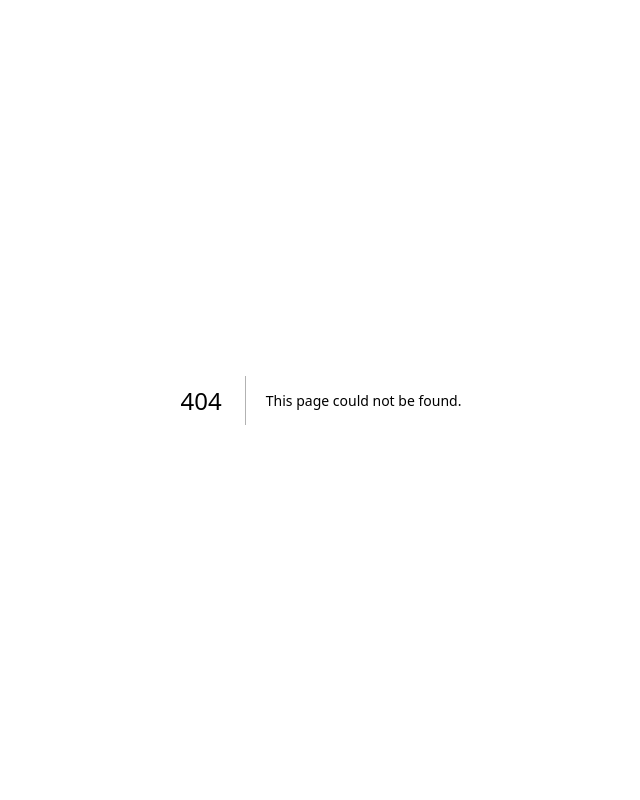
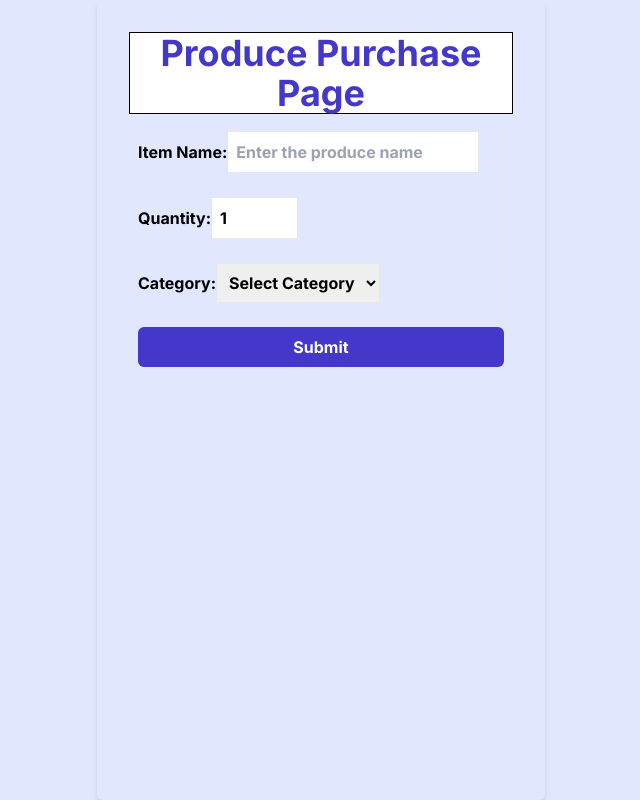
Before and after one commit to emonhundubey/cprg306-assignments, a Next.js app: page /week-4 in a window 1280 px wide. Before the commit this address had no page. Shown: the whole page, without its empty margins (319-959 px from the left). Built offline with nearby package versions, Linux system fonts and the light colour scheme.

Commit message:
week 4 update
multiple changes to colours and design

```diff
--- a/app/page.js
+++ b/app/page.js
@@ -11,7 +11,7 @@ export default function Page() {
         <Link href="/week-3">Week 3 Assignments</Link>
       </div>
       <div className="text-lg">
-        <Link href="/week-3">Week 4 Assignments</Link>
+        <Link href="/week-4">Week 4 Assignments</Link>
       </div>
     </main>
   );
--- a/app/week-3/ItemList.js
+++ b/app/week-3/ItemList.js
@@ -1,5 +1,6 @@
 import React from "react";
 import Item from "./Item";
+import NewItem from "../week-4/NewItem";
 
 const ItemList = (props) => {
   const items = [
--- /dev/null
+++ b/app/week-4/NewItem.js
@@ -0,0 +1,60 @@
+"use client";
+import { useState } from 'react';
+
+const NewItem = () => {
+  const [name, setName] = useState("");
+  const [quantity, setQuantity] = useState("1");
+  const [category, setCategory] = useState("produce");
+
+  const handleChange = (event) => {
+    setName(event.target.value.toUpperCase());
+  };
+
+  const handleSubmit = (e) => {
+    e.preventDefault();
+    console.log(name, quantity, category);
+
+    const newItem = {
+      name,
+      quantity,
+      category,
+    };
+
+    alert(`Added item:\nName: ${name}\nQuantity: ${quantity}\nCategory: ${category}`);
+  };
+  return (
+    <form className='text-black border font-bold text-md m-2 grid grid-cols-1 gap-4' onSubmit={handleSubmit}>
+      <label className="mb-2">
+        Item Name:
+        <input type="text" placeholder="Enter the produce name" value={name} onChange={handleChange} className="border p-2" />
+      </label>
+
+      <label className="mb-2">
+        Quantity:
+        <input type="number" value={quantity} onChange={(e) => setQuantity(e.target.value)} min="0" max="99" className="border p-2" />
+      </label>
+
+      <label className="mb-2">
+        Category:
+        <select value={category} onChange={(e) => setCategory(e.target.value)} className="border p-2">
+        <option value="">Select Category</option>
+          <option value="Produce">Produce</option>
+          <option value="Dairy">Dairy</option>
+          <option value="Bakery">Bakery</option>
+          <option value="Meat">Meat</option>
+          <option value="Frozen Food">Frozen Food</option>
+          <option value="Canned Goods">Canned Goods</option>
+          <option value="Dry Goods">Dry Goods</option>
+          <option value="Beverages">Beverages</option>
+          <option value="Snacks">Snacks</option>
+          <option value="Household">Household</option>
+          <option value="Other">Other</option>
+        </select>
+      </label>
+
+      <input type="submit" value="Submit" className="bg-indigo-700 text-white p-2 rounded-md cursor-pointer" />
+    </form>
+  );
+};
+
+export default NewItem;
--- /dev/null
+++ b/app/week-4/page.js
@@ -0,0 +1,15 @@
+import NewItem from "./NewItem";
+
+
+const Page = () => {
+  return (
+    <main className="bg-indigo-100 h-screen flex justify-center">
+      <div className="w-full max-w-md p-8  text-slate-500 rounded-md shadow-md">
+      <h1 className="font-bold text-indigo-700 border bg-white border-black text-center text-4xl mb-4">Produce Purchase Page</h1>
+      <NewItem />
+      </div>
+    </main>
+  );
+}
+
+export default Page;
```
